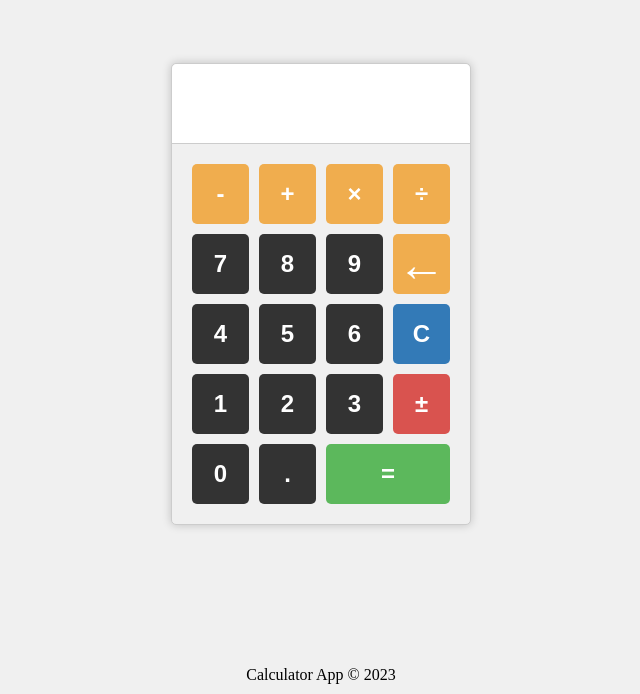
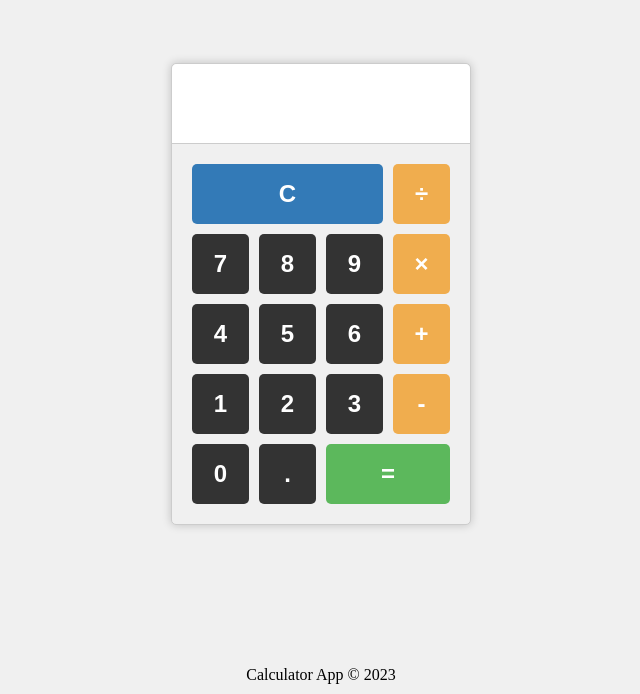
Before and after one commit to mjelloDev/calculator-app, a plain HTML site: page index.html in a window 1280 px wide. Shown: the part 106-800 px from the top of the page, without its empty margins (319-959 px from the left). Drawn offline with Linux system fonts and the light colour scheme.

Commit message:
Rearrange buttons

```diff
--- a/index.html
+++ b/index.html
@@ -12,26 +12,22 @@
         <div class="result"></div>
       </div>
       <div class="buttons">
-        <button class="operator calculator-body" value="-">-</button>
-        <button class="operator calculator-body" value="+">+</button>
-        <button class="operator calculator-body" value="*">&times;</button>
+        <button id="clear-all" class="clear-all calculator-body" value="C">
+          C
+        </button>
         <button class="operator calculator-body" value="/">&divide;</button>
         <button class="numeric calculator-body" value="7">7</button>
         <button class="numeric calculator-body" value="8">8</button>
         <button class="numeric calculator-body" value="9">9</button>
-        <button class="operator delete calculator-body" value="←">
-          &#8592;
-        </button>
+        <button class="operator calculator-body" value="*">&times;</button>
         <button class="numeric calculator-body" value="4">4</button>
         <button class="numeric calculator-body" value="5">5</button>
         <button class="numeric calculator-body" value="6">6</button>
-        <button id="clear-all" class="clear-all calculator-body" value="C">
-          C
-        </button>
+        <button class="operator calculator-body" value="+">+</button>
         <button class="numeric calculator-body" value="1">1</button>
         <button class="numeric calculator-body" value="2">2</button>
         <button class="numeric calculator-body" value="3">3</button>
-        <button id="clear" class="clear calculator-body">&plusmn;</button>
+        <button class="operator calculator-body" value="-">-</button>
         <button class="numeric calculator-body" value="0">0</button>
         <button class="numeric calculator-body" value=".">.</button>
         <button id="equals" class="equal-sign calculator-body" value="=">
--- a/style.css
+++ b/style.css
@@ -92,6 +92,7 @@ button:active {
 
 .clear-all {
   background-color: #337ab7;
+  grid-column-end: span 3;
 }
 
 .footer {
```
